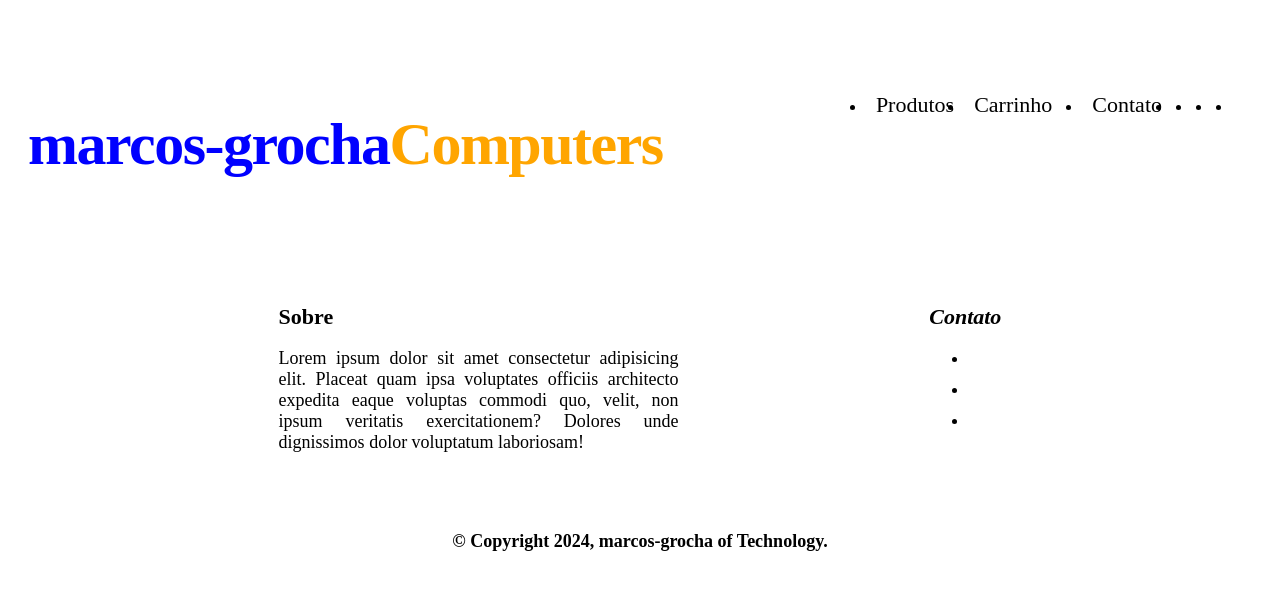
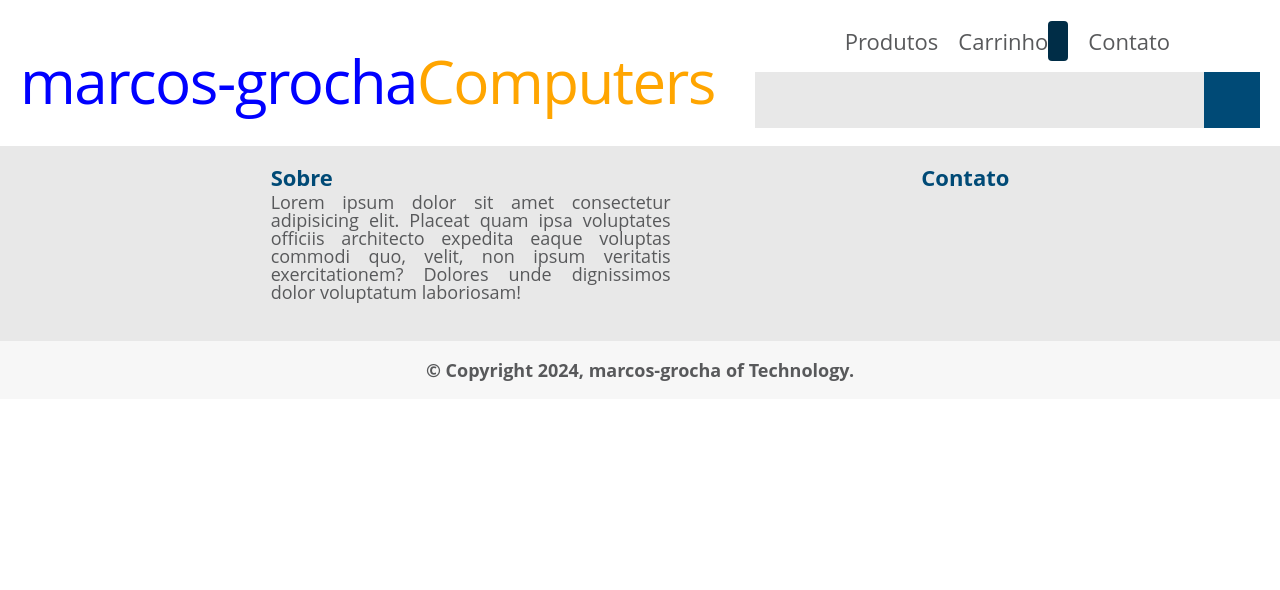
Before and after one commit to marcos-grocha/marcosgrocha-computers, an Angular app: page / in a window 1280 px wide. Shown: the top 590 px of the page. Built offline with nearby package versions, Linux system fonts and the light colour scheme.

Commit message:
update: projeto

```diff
--- a/angular.json
+++ b/angular.json
@@ -97,5 +97,8 @@
         }
       }
     }
+  },
+  "cli": {
+    "analytics": false
   }
 }
--- a/src/styles.css
+++ b/src/styles.css
@@ -1 +1,90 @@
 /* You can add global styles to this file, and also import other style files */
+/* http://meyerweb.com/eric/tools/css/reset/
+   v2.0 | 20110126
+   License: none (public domain)
+*/
+
+html, body, div, span, applet, object, iframe,
+h1, h2, h3, h4, h5, h6, p, blockquote, pre,
+a, abbr, acronym, address, big, cite, code,
+del, dfn, em, img, ins, kbd, q, s, samp,
+small, strike, strong, sub, sup, tt, var,
+b, u, i, center,
+dl, dt, dd, ol, ul, li,
+fieldset, form, label, legend,
+table, caption, tbody, tfoot, thead, tr, th, td,
+article, aside, canvas, details, embed,
+figure, figcaption, footer, header, hgroup,
+menu, nav, output, ruby, section, summary,
+time, mark, audio, video {
+	margin: 0;
+	padding: 0;
+	border: 0;
+	font-size: 100%;
+	font: inherit;
+	vertical-align: baseline;
+}
+/* HTML5 display-role reset for older browsers */
+article, aside, details, figcaption, figure,
+footer, header, hgroup, menu, nav, section {
+	display: block;
+}
+body {
+	line-height: 1;
+    font-family: "Open Sans", Helvetica, Arial, "sans-serif";
+}
+ol, ul {
+	list-style: none;
+}
+blockquote, q {
+	quotes: none;
+}
+blockquote:before, blockquote:after,
+q:before, q:after {
+	content: '';
+	content: none;
+}
+table {
+	border-collapse: collapse;
+	border-spacing: 0;
+}
+
+:root {
+    --orange: #ff7000;
+    --blue: #004a76;
+	--green: #00A200;
+    --dark-blue: #002d47;
+    --gray: rgba(88, 89, 91, 1);
+    --light-gray: rgba(232, 232, 232, 1);
+    --light-gray-2: rgb(247, 247, 247);
+}
+
+input, textarea, select {
+	padding: 10px;
+	font-size: 16px;
+}
+
+input:focus, textarea:focus, select:focus {
+	border: 1px solid rgba(0, 74, 124, 0.6);
+	outline: none;
+}
+
+textarea {
+	resize: none;
+}
+
+.error-message {
+    color: red;
+}
+
+.valid {
+    border: 1px solid var(--green);
+}
+
+.invalid {
+    border: 1px solid red;
+}
+
+.invalid:focus {
+	border-color: red;
+}
```
